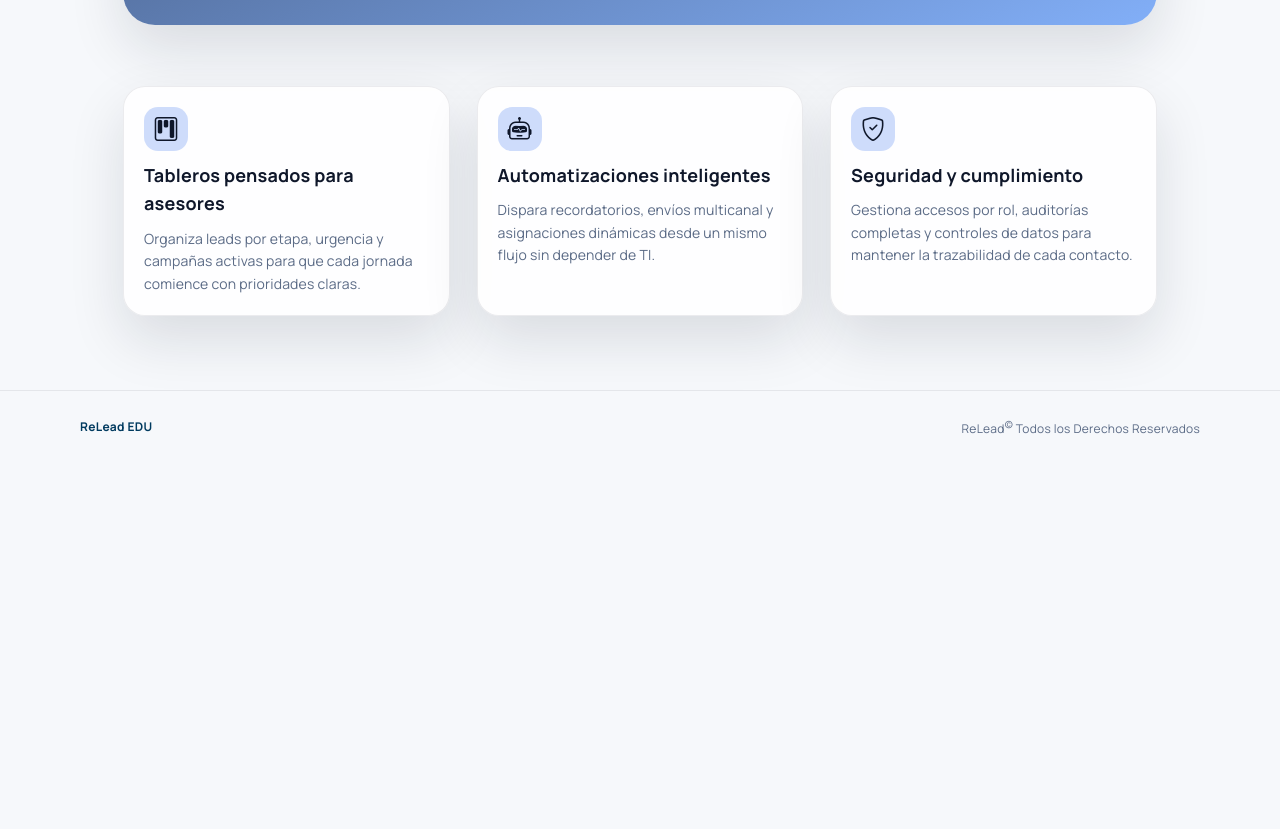
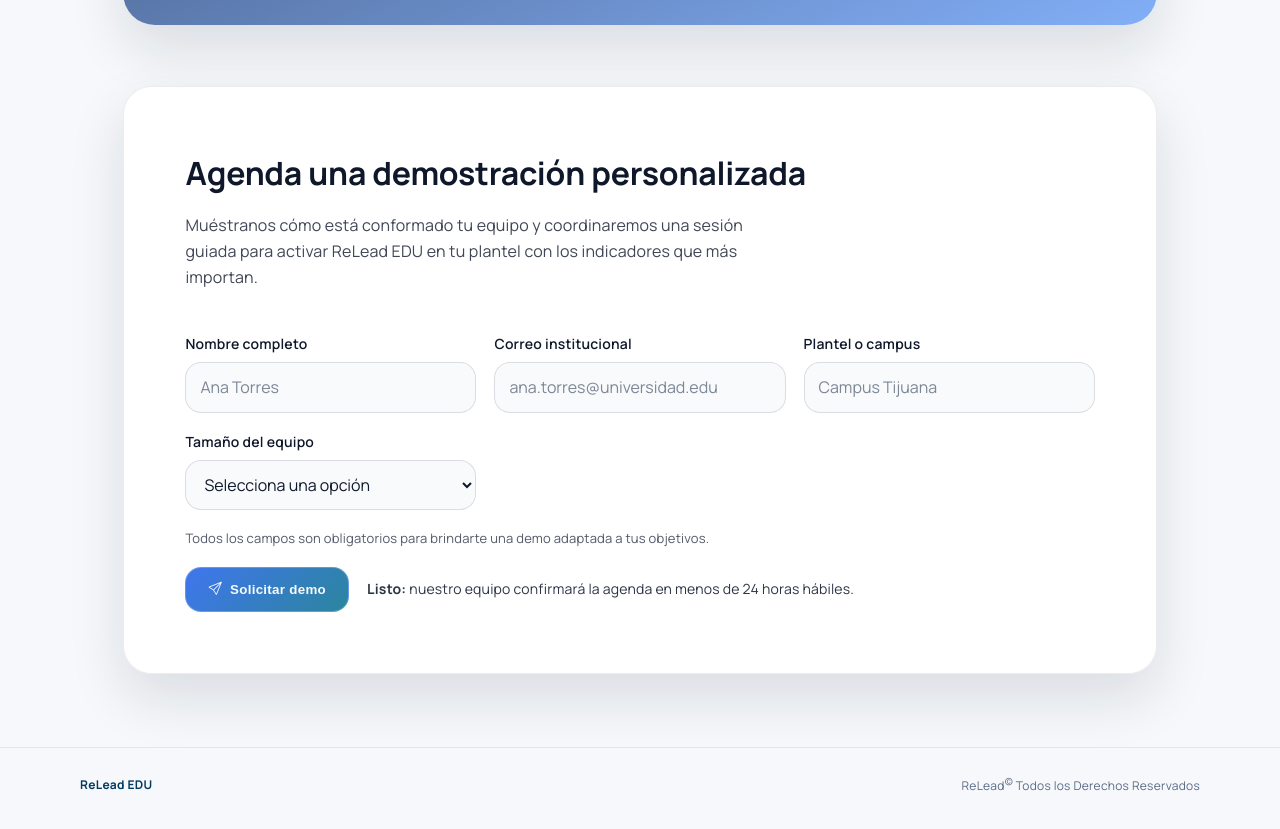
Before and after one commit to ricardomartinezh-code/Landing, a plain HTML site: page index.html in a window 1280 px wide. Shown: the part 859-1688 px from the top of the page. Before the commit the page ends 1336 px from the top, so only its background shows below. Drawn offline with nearby package versions, Linux system fonts and the light colour scheme.

Commit message:
Add inline demo request form

```diff
--- a/index.html
+++ b/index.html
@@ -282,49 +282,112 @@
       color: #4ade80;
     }
 
-    .landing-features {
+    .demo-section {
       display: grid;
-      grid-template-columns: repeat(auto-fit, minmax(240px, 1fr));
-      gap: calc(var(--space) * 1.5);
-    }
-
-    .feature-card {
-      display: flex;
-      flex-direction: column;
-      gap: 10px;
-      padding: calc(var(--space) * 1.1);
-      border-radius: 22px;
-      background: rgba(15, 23, 42, 0.65);
-      border: 1px solid rgba(255, 255, 255, 0.08);
+      gap: var(--space-lg);
+      padding: clamp(var(--space-lg), 6vw, var(--space-xl));
+      border-radius: 28px;
+      background: rgba(15, 23, 42, 0.78);
+      border: 1px solid rgba(255, 255, 255, 0.12);
       box-shadow: var(--shadow);
     }
 
-    .feature-card i {
-      font-size: 24px;
-      width: 44px;
-      height: 44px;
-      border-radius: 14px;
-      background: rgba(37, 99, 235, 0.22);
-      display: inline-flex;
-      align-items: center;
-      justify-content: center;
+    .demo-intro {
+      display: grid;
+      gap: calc(var(--space) * 0.8);
     }
 
-    .feature-card h3 {
+    .demo-intro h2 {
       margin: 0;
-      font-size: 18px;
+      font-size: clamp(26px, 3.4vw, 32px);
+      letter-spacing: -0.2px;
+    }
+
+    .demo-intro p {
+      margin: 0;
+      max-width: 60ch;
+      color: color-mix(in srgb, currentColor 78%, rgba(226, 232, 240, 0.72) 22%);
+    }
+
+    .demo-form {
+      display: grid;
+      gap: var(--space);
+    }
+
+    .demo-grid {
+      display: grid;
+      gap: var(--space);
+      grid-template-columns: repeat(auto-fit, minmax(240px, 1fr));
+    }
+
+    .demo-field {
+      display: grid;
+      gap: 6px;
+    }
+
+    .demo-field label {
+      font-weight: 600;
+      font-size: 14px;
       letter-spacing: 0.2px;
     }
 
-    .feature-card p {
+    .demo-control {
+      width: 100%;
+      padding: 12px 14px;
+      border-radius: 16px;
+      border: 1px solid rgba(255, 255, 255, 0.14);
+      background: rgba(15, 23, 42, 0.42);
+      color: inherit;
+      font: inherit;
+      transition: border-color 0.2s ease, background 0.2s ease, box-shadow 0.2s ease;
+    }
+
+    .demo-control:focus-visible {
+      outline: none;
+      border-color: rgba(37, 99, 235, 0.65);
+      background: rgba(15, 23, 42, 0.6);
+      box-shadow: 0 0 0 4px rgba(37, 99, 235, 0.28);
+    }
+
+    .demo-control::placeholder {
+      color: rgba(226, 232, 240, 0.62);
+    }
+
+    .demo-note {
+      margin: 0;
+      font-size: 13px;
+      color: color-mix(in srgb, currentColor 70%, rgba(226, 232, 240, 0.5) 30%);
+    }
+
+    .demo-actions {
+      display: flex;
+      flex-wrap: wrap;
+      align-items: center;
+      gap: var(--space);
+    }
+
+    .demo-status {
       margin: 0;
       font-size: 14px;
-      color: var(--muted);
+      color: color-mix(in srgb, currentColor 82%, rgba(148, 163, 184, 0.72) 18%);
     }
 
-    html[data-theme="light"] .feature-card {
-      background: rgba(255, 255, 255, 0.86);
+    .demo-status strong {
+      font-weight: 700;
+    }
+
+    html[data-theme="light"] .demo-section {
+      background: rgba(255, 255, 255, 0.92);
       border-color: rgba(15, 23, 42, 0.08);
+    }
+
+    html[data-theme="light"] .demo-control {
+      background: rgba(248, 250, 252, 0.85);
+      border-color: rgba(15, 23, 42, 0.12);
+    }
+
+    html[data-theme="light"] .demo-control::placeholder {
+      color: rgba(71, 85, 105, 0.7);
     }
 
     .site-footer {
@@ -446,7 +509,7 @@
       </p>
       <div class="hero-cta">
         <a class="btn primary" href="./index.html"><i class="bi bi-speedometer2"></i> Entrar al CRM</a>
-        <a class="btn outline" href="#solicitar-demo"><i class="bi bi-calendar3"></i> Solicitar una demo</a>
+        <a class="btn outline" href="#solicitar-demo"><i class="bi bi-calendar3"></i> Agendar una demo</a>
       </div>
       <div class="hero-metrics" aria-label="Resultados destacados">
         <div class="hero-metrics__viewport" role="list">
@@ -495,22 +558,72 @@
         </div>
       </div>
     </section>
-    <section id="solicitar-demo" class="landing-features" aria-label="Motivos para elegir ReLead EDU">
-      <article class="feature-card">
-        <i class="bi bi-kanban" aria-hidden="true"></i>
-        <h3>Tableros pensados para asesores</h3>
-        <p>Organiza leads por etapa, urgencia y campañas activas para que cada jornada comience con prioridades claras.</p>
-      </article>
-      <article class="feature-card">
-        <i class="bi bi-robot" aria-hidden="true"></i>
-        <h3>Automatizaciones inteligentes</h3>
-        <p>Dispara recordatorios, envíos multicanal y asignaciones dinámicas desde un mismo flujo sin depender de TI.</p>
-      </article>
-      <article class="feature-card">
-        <i class="bi bi-shield-check" aria-hidden="true"></i>
-        <h3>Seguridad y cumplimiento</h3>
-        <p>Gestiona accesos por rol, auditorías completas y controles de datos para mantener la trazabilidad de cada contacto.</p>
-      </article>
+    <section id="solicitar-demo" class="demo-section" aria-labelledby="demoTitle">
+      <div class="demo-intro">
+        <h2 id="demoTitle">Agenda una demostración personalizada</h2>
+        <p>
+          Muéstranos cómo está conformado tu equipo y coordinaremos una sesión guiada para activar ReLead EDU en tu plantel con
+          los indicadores que más importan.
+        </p>
+      </div>
+      <form class="demo-form" action="https://example.com/solicitar-demo" method="post" aria-describedby="demoStatus">
+        <div class="demo-grid">
+          <div class="demo-field">
+            <label for="demoName">Nombre completo</label>
+            <input
+              class="demo-control"
+              type="text"
+              id="demoName"
+              name="nombre"
+              placeholder="Ana Torres"
+              autocomplete="name"
+              required
+            />
+          </div>
+          <div class="demo-field">
+            <label for="demoEmail">Correo institucional</label>
+            <input
+              class="demo-control"
+              type="email"
+              id="demoEmail"
+              name="correo"
+              placeholder="ana.torres@universidad.edu"
+              autocomplete="email"
+              inputmode="email"
+              required
+            />
+          </div>
+          <div class="demo-field">
+            <label for="demoCampus">Plantel o campus</label>
+            <input
+              class="demo-control"
+              type="text"
+              id="demoCampus"
+              name="plantel"
+              placeholder="Campus Tijuana"
+              autocomplete="organization"
+              required
+            />
+          </div>
+          <div class="demo-field">
+            <label for="demoTeam">Tamaño del equipo</label>
+            <select class="demo-control" id="demoTeam" name="tamano-equipo" required>
+              <option value="" disabled selected>Selecciona una opción</option>
+              <option value="1-5">1 a 5 personas</option>
+              <option value="6-10">6 a 10 personas</option>
+              <option value="11-20">11 a 20 personas</option>
+              <option value="21+">Más de 20 personas</option>
+            </select>
+          </div>
+        </div>
+        <p class="demo-note">Todos los campos son obligatorios para brindarte una demo adaptada a tus objetivos.</p>
+        <div class="demo-actions">
+          <button type="submit" class="btn primary"><i class="bi bi-send"></i> Solicitar demo</button>
+          <p id="demoStatus" class="demo-status" role="status" aria-live="polite">
+            <strong>Listo:</strong> nuestro equipo confirmará la agenda en menos de 24&nbsp;horas hábiles.
+          </p>
+        </div>
+      </form>
     </section>
   </main>
   <footer class="site-footer">
```
